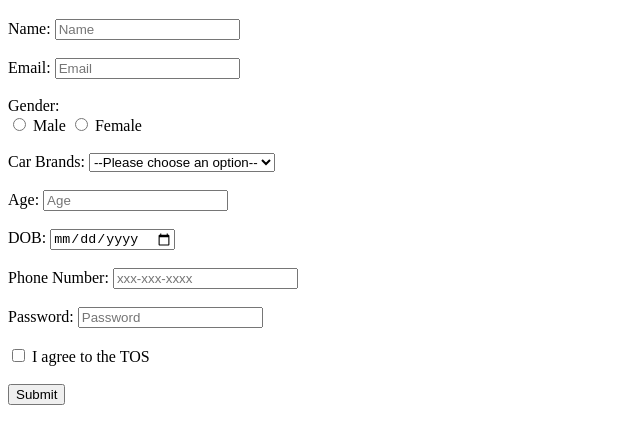
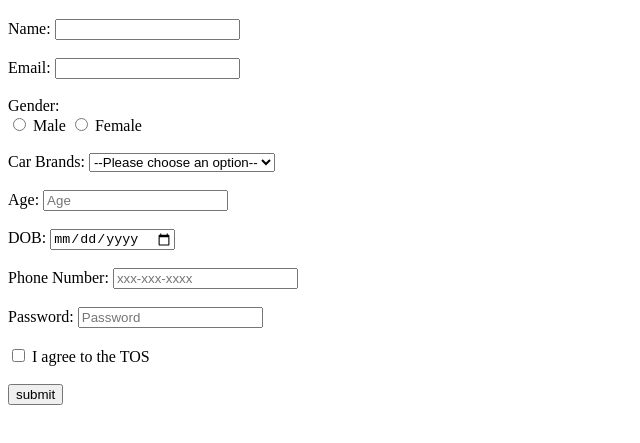
Before and after one commit to acciojob/signup-form-car-sanjayrautela, a website: page main.html in a window 1280 px wide. Shown: the part 61-504 px from the top of the page, without its empty margins (0-640 px from the left). Drawn offline with Linux system fonts and the light colour scheme.

Commit message:
created a submission

```diff
--- a/main.html
+++ b/main.html
@@ -6,12 +6,12 @@
 <body>
   <h1>Signup Form</h1>
 
-  <form method="post" action="form_handler.php">
+  <form method="post">
     <label for="name">Name:</label>
-    <input type="text" id="name" name="name" required placeholder="Name"><br><br>
+    <input type="text" id="name" name="name" required><br><br>
 
     <label for="email">Email:</label>
-    <input type="email" id="email" name="email" required placeholder="Email"><br><br>
+    <input type="email" id="email" name="email" required><br><br>
 
     <label>Gender:</label><br>
     <input type="radio" id="gender_m" name="gender" required>
@@ -44,7 +44,7 @@
     <input type="checkbox" id="tos" name="tos" required>
     <label for="tos">I agree to the TOS</label><br><br>
 
-    <input type="submit" value="Submit">
+    <button>submit</button>
   </form>
 </body>
 </html>
```
